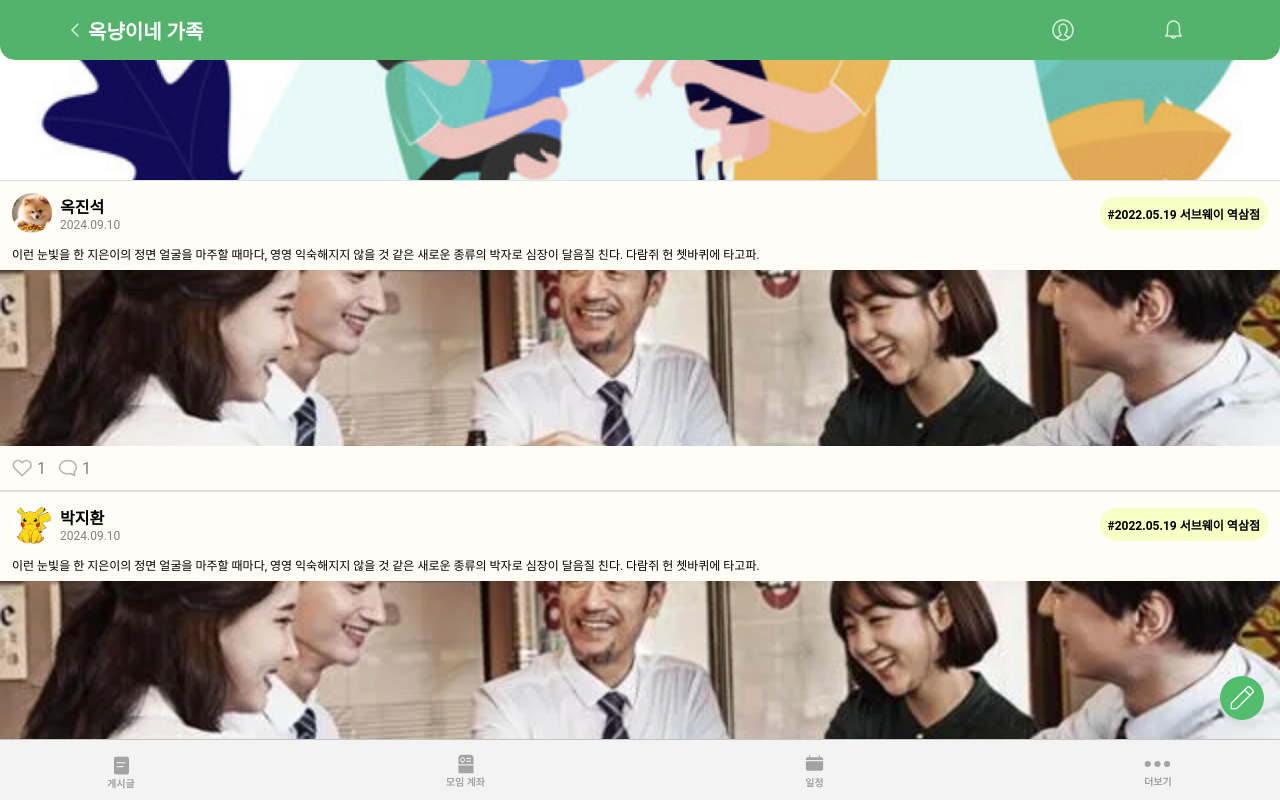
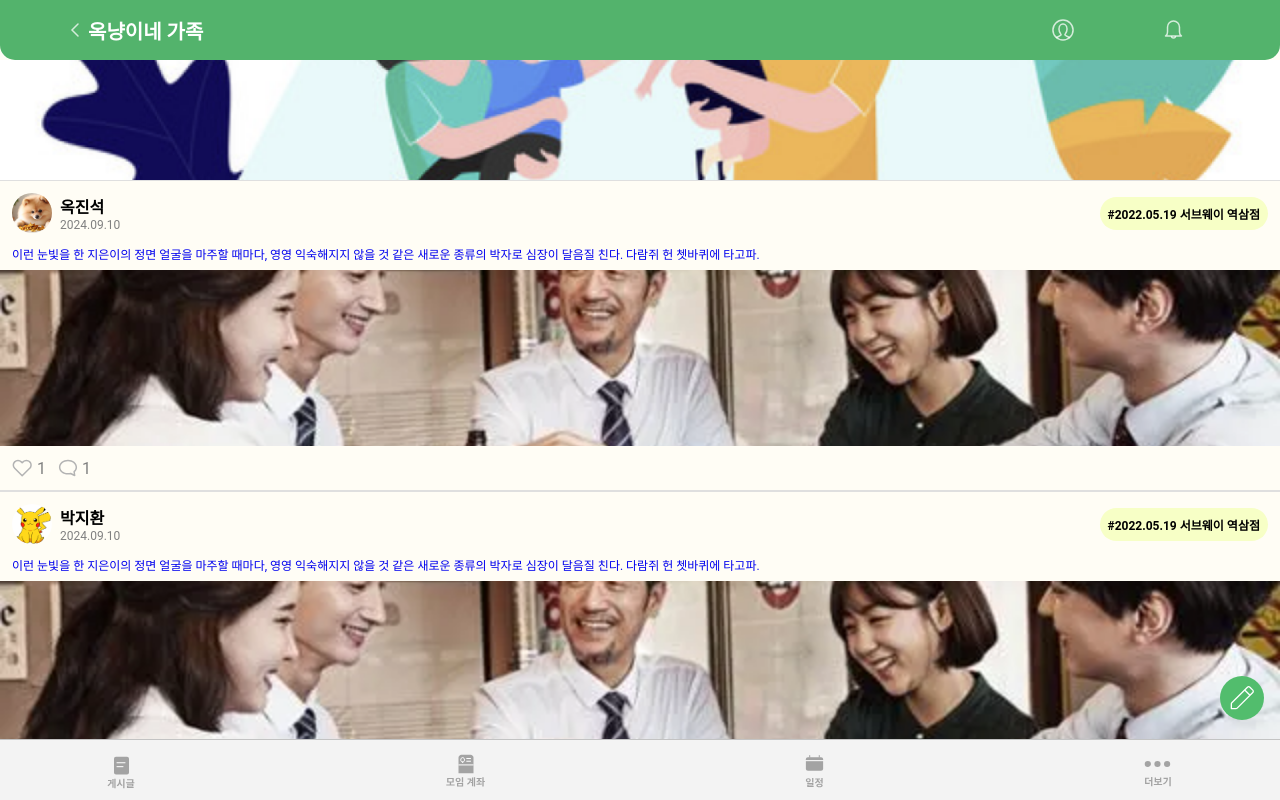
Before and after one commit to JJOK97/more-more, a React (Vite) app in the folder frontend/: page /feed in a window 1280 px wide. Shown: the top 800 px of the page. Built offline with nearby package versions, Linux system fonts and the light colour scheme; a web font is replaced by a local one.

Commit message:
feat: add link from feed to post (S11P21A605-297)

```diff
--- a/frontend/src/assets/css/feed/Feed.css
+++ b/frontend/src/assets/css/feed/Feed.css
@@ -59,6 +59,11 @@
     display: flex;
     flex-direction: column;
     gap: 0.5rem;
+    text-decoration: none;
+}
+
+.feed-post-area:visited {
+    color: inherit;
 }
 
 .feed-post-content {
--- a/frontend/src/components/postView/PostView.jsx
+++ b/frontend/src/components/postView/PostView.jsx
@@ -1,6 +1,15 @@
-import React from 'react';
+import React, { useEffect, useState } from 'react';
+import { Link, useLocation } from 'react-router-dom';
 
 const PostView = ({ post }) => {
+  const location = useLocation();  // 현재 경로 가져오기
+  const [isFeedPage, setIsFeedPage] = useState(false);  // 경로 상태를 관리
+
+  useEffect(() => {
+    // 경로가 /feed인지 확인하여 상태 업데이트
+    setIsFeedPage(location.pathname === '/feed');
+  }, [location.pathname]);  // 경로가 바뀔 때마다 실행
+
   return (
     <div className="feed-area">
       <div className="feed-head-area">
@@ -17,6 +26,18 @@ const PostView = ({ post }) => {
         </div>
         <div className="feed-account-history">#{post.accountHistory}</div>
       </div>
+
+      {/* feed-post-area를 링크로 감싸고, /feed일 때만 Link를 사용 */}
+      {isFeedPage ? (
+        <Link to={`/post/${post.postId}`} className="feed-post-area">
+          <div className="feed-post-content">{post.postContent}</div>
+          <img
+            className="feed-post-image"
+            src={post.postImage}
+            alt="사진"
+          />
+        </Link>
+      ) : (
         <div className="feed-post-area">
           <div className="feed-post-content">{post.postContent}</div>
           <img
@@ -25,6 +46,8 @@ const PostView = ({ post }) => {
             alt="사진"
           />
         </div>
+      )}
+
       <div className="feed-att-area">
         <div className="feed-att-like">
           <img className="feed-att-like-icon" src="/feed/Heart.svg" alt="좋아요 아이콘" />
--- a/frontend/src/pages/feed/Feed.jsx
+++ b/frontend/src/pages/feed/Feed.jsx
@@ -1,3 +1,4 @@
+
 import React from 'react';
 import '@/assets/css/feed/Feed.css';
 import PostView from '@/components/postView/PostView';
--- a/frontend/src/pages/post/Post.jsx
+++ b/frontend/src/pages/post/Post.jsx
@@ -1,4 +1,4 @@
-import React from 'react';
+import React, { useState, useEffect } from 'react';
 import { useParams } from 'react-router-dom';
 import PostView from '@/components/postView/PostView';
 import datas from '@/pages/feed/data.json';
@@ -6,9 +6,29 @@ import '@/assets/css/post/Post.css';
 
 const Post = () => {
 	const { id } = useParams();
-	const post = datas.posts[id - 1];
-	const comments = post.comments;
-	console.log(comments);
+	const [post, setPost] = useState(null);
+	const [comments, setComments] = useState([]);
+
+	useEffect(() => {
+		const fetchPost = () => {
+			// id가 문자열일 수 있으므로 정수로 변환
+			const postIndex = parseInt(id, 10) - 1;
+			if (postIndex >= 0 && postIndex < datas.posts.length) {
+				const fetchedPost = datas.posts[postIndex];
+				setPost(fetchedPost);
+				setComments(fetchedPost.comments || []);
+			} else {
+				console.error('Invalid post id');
+				// 여기에 에러 처리 로직을 추가할 수 있습니다 (예: 404 페이지로 리디렉션)
+			}
+		};
+
+		fetchPost();
+	}, [id]);
+
+	if (!post) {
+		return <div>Loading...</div>; // 또는 다른 로딩 상태 표시
+	}
 
 	return (
 		<div>
@@ -23,10 +43,10 @@ const Post = () => {
 					<img className='comment-input-button' src='/feed/paper-airplane.svg' alt="댓글쓰기" />
 				</div>
 				<div className="comment-list-area">
-					{comments.map((comment) => (
-						<div className='comment-detail-area'>
+					{comments.map((comment, index) => (
+						<div key={index} className='comment-detail-area'>
 							<img
-                                className='comment-detail-profile'
+								className='comment-detail-profile'
 								src="/feed/profile_icon3.png"
 								alt="프로필 이미지"
 							/>
```
Lines whose indentation alone changed are shown as unchanged.
